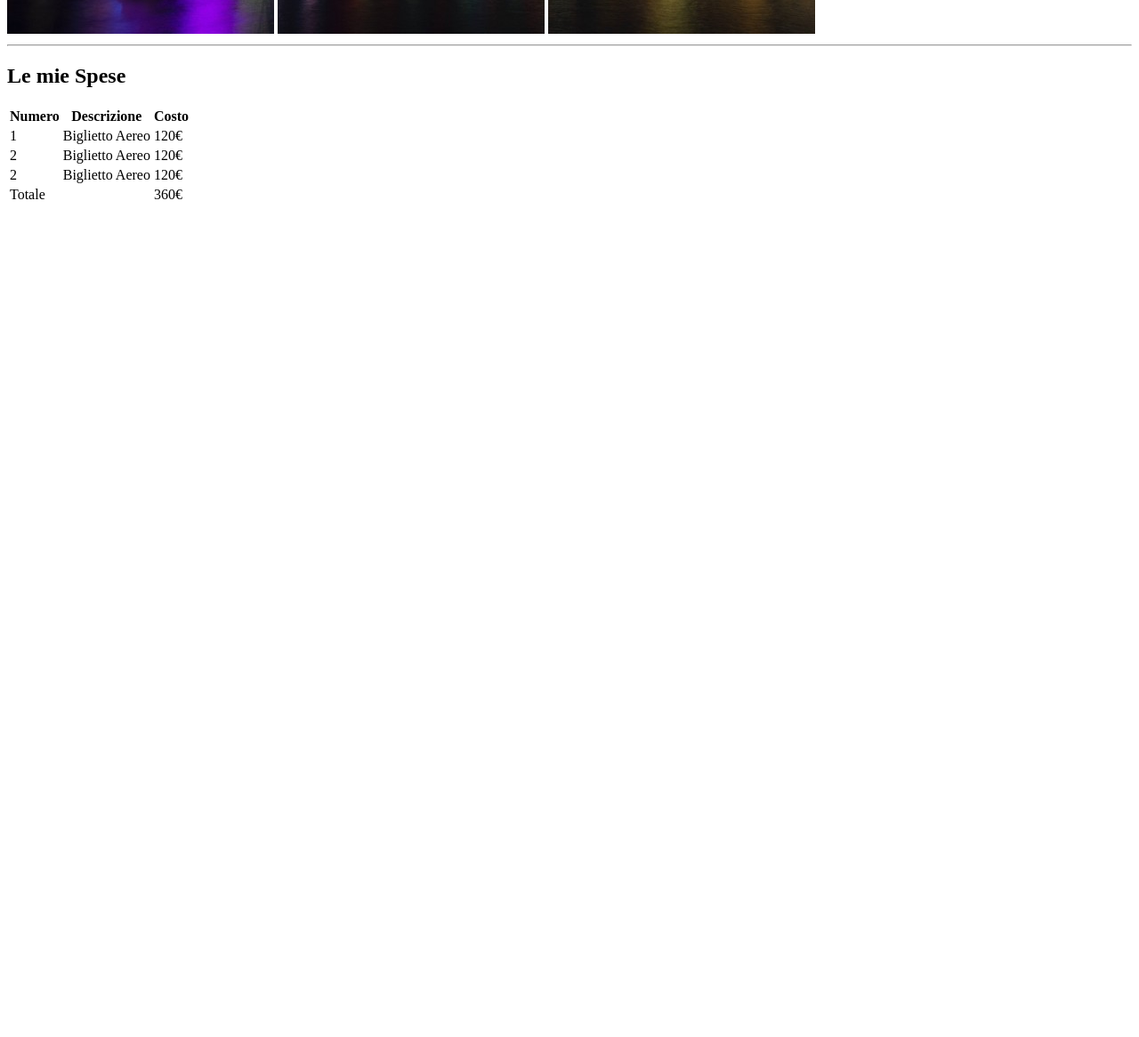
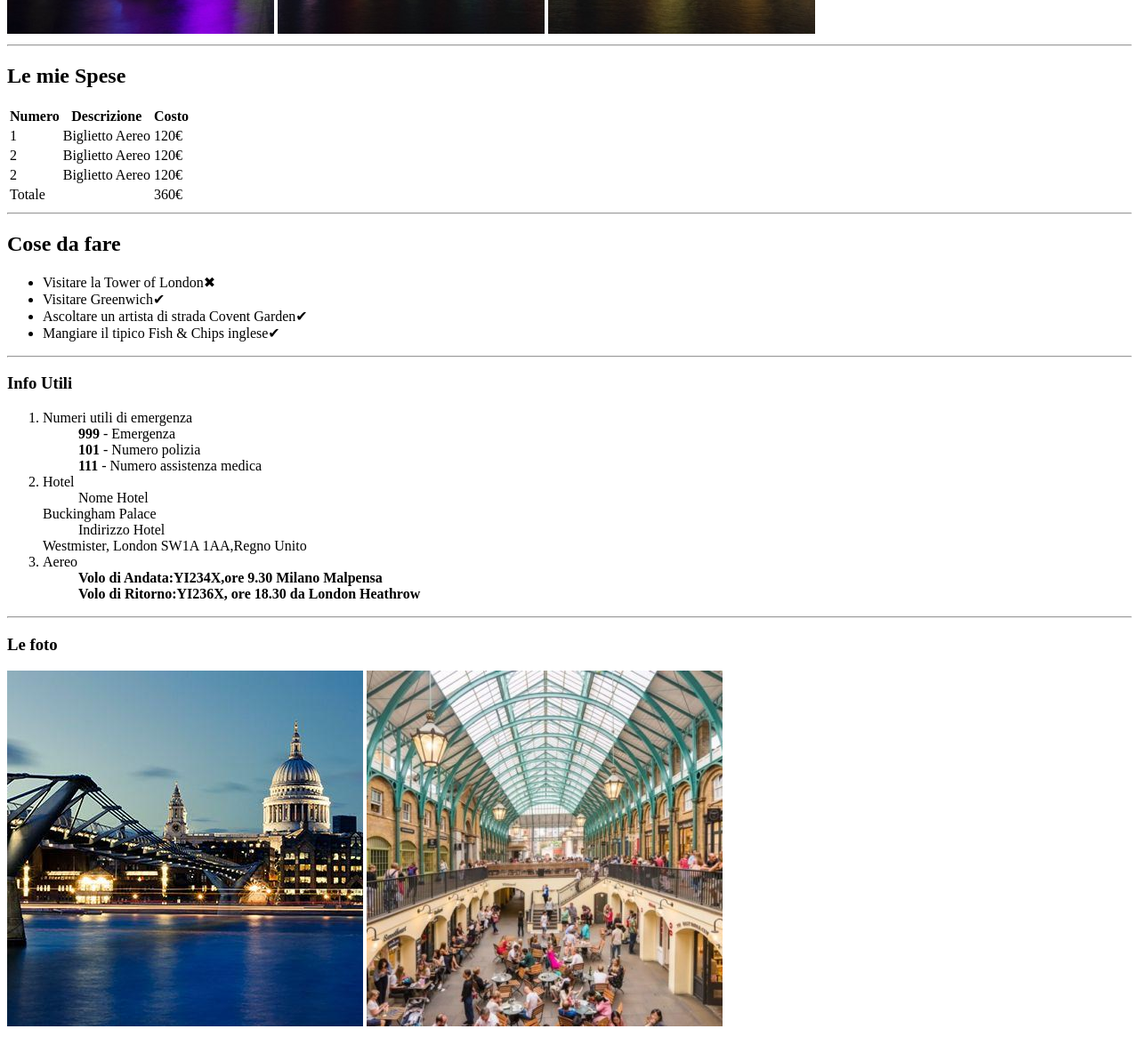
Before and after one commit to Jhon818/html-london-trip, a plain HTML site: page index.html in a window 1280 px wide. Shown: the part 642-1808 px from the top of the page at 89% size. Before the commit the page ends 881 px from the top, so only its background shows below. Drawn offline with Linux system fonts and the light colour scheme.

Commit message:
scaffolding

```diff
--- a/index.html
+++ b/index.html
@@ -46,12 +46,47 @@
             <td></td>
             <td>360&euro;</td>
         </tfoot>
+     </table>
+     <hr>
 
-     </table>
+    <section>
+        <!-- checklist -->
+        <h2>Cose da fare</h2>
+        <ul>
+            <li>Visitare la Tower of London&#10006;</li>
+            <li>Visitare Greenwich&#10004;</li>
+            <li>Ascoltare un artista di strada Covent Garden&#10004;</li>
+            <li>Mangiare il tipico Fish & Chips inglese&#10004;</li>
+        </ul>
+        <hr>
+    </section>
+    <section>
+        <!-- lista numeri importanti -->
+        <h3>Info Utili</h3>
+        <ol>
+            <li>Numeri utili di emergenza
+                <ol><strong>999</strong> - Emergenza</ol>
+                <ol><strong>101</strong> - Numero polizia</ol>
+                <ol><strong>111</strong> - Numero assistenza medica</ol>
+            </li>
+
+            <li>Hotel
+                <ol>Nome Hotel</ol> Buckingham Palace
+                <ol>Indirizzo Hotel</ol> Westmister, London SW1A 1AA,Regno Unito
+
+            <li>Aereo
+                <ol><strong>Volo di Andata:YI234X,ore 9.30 Milano Malpensa</strong></ol>
+                <ol><strong> Volo di Ritorno:YI236X, ore 18.30 da London Heathrow</strong></ol>
+            </li>
+        </ol>
+    </section>
+    <hr>
     </main>
     <footer>
-
+        <!-- fotografie -->
+        <h3>Le foto</h2>
+        <img src="img\london-400x400-compressor_0.jpg" alt="London">
+        <img src="img\London-Wider-Area-e1597319992670-400x400.jpg" alt="London-Wider">
     </footer>
-
 </body>
 </html>
```
Also changed, not shown: img/London-Wider-Area-e1597319992670-400x400.jpg (added), img/london-400x400-compressor_0.jpg (added).
